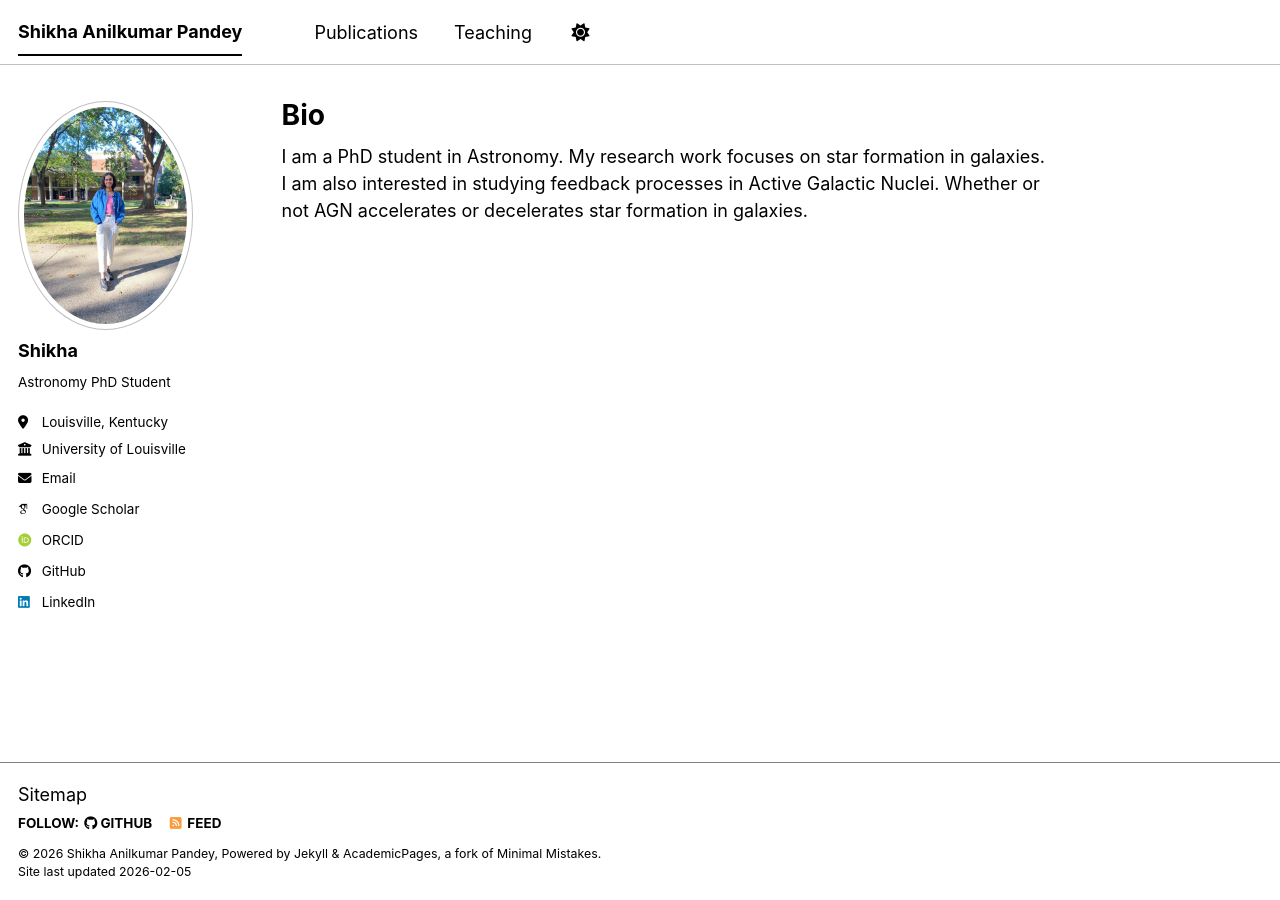
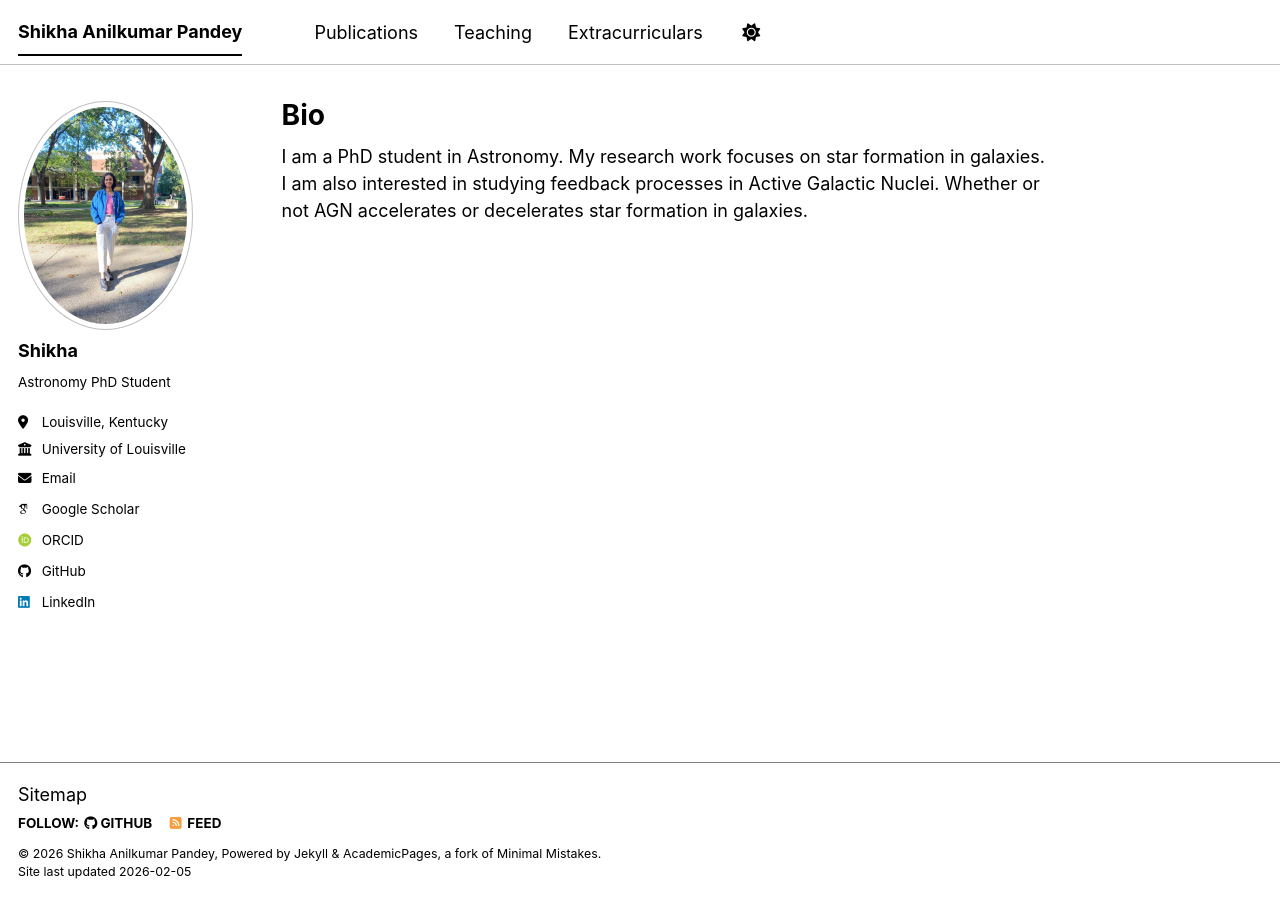
Before and after one commit to pshikha/pshikha.github.io, a Jekyll site: the page built from _pages/about.md, in a window 1280 px wide. Built offline with Jekyll 4.4.1, drawn with Linux system fonts in a browser that asks for light colours; some web fonts are replaced; a script bundle is joined from its source files by our own code; library files that are not in the unit come from our copies.

Commit message:
Update navigation.yml

```diff
--- a/_data/navigation.yml
+++ b/_data/navigation.yml
@@ -29,5 +29,5 @@ main:
   # - title: "CV"
   #   url: /cv-json/
 
- # - title: "Guide"
-  #  url: /markdown/
+  - title: "Extracurriculars"
+    url: /markdown/
```
